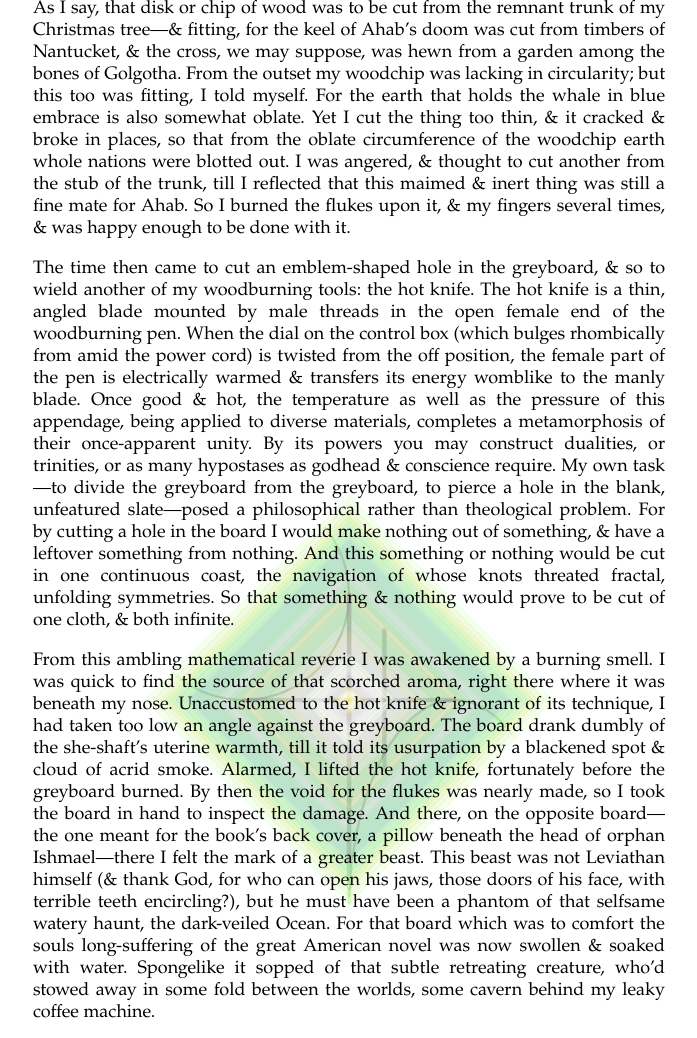
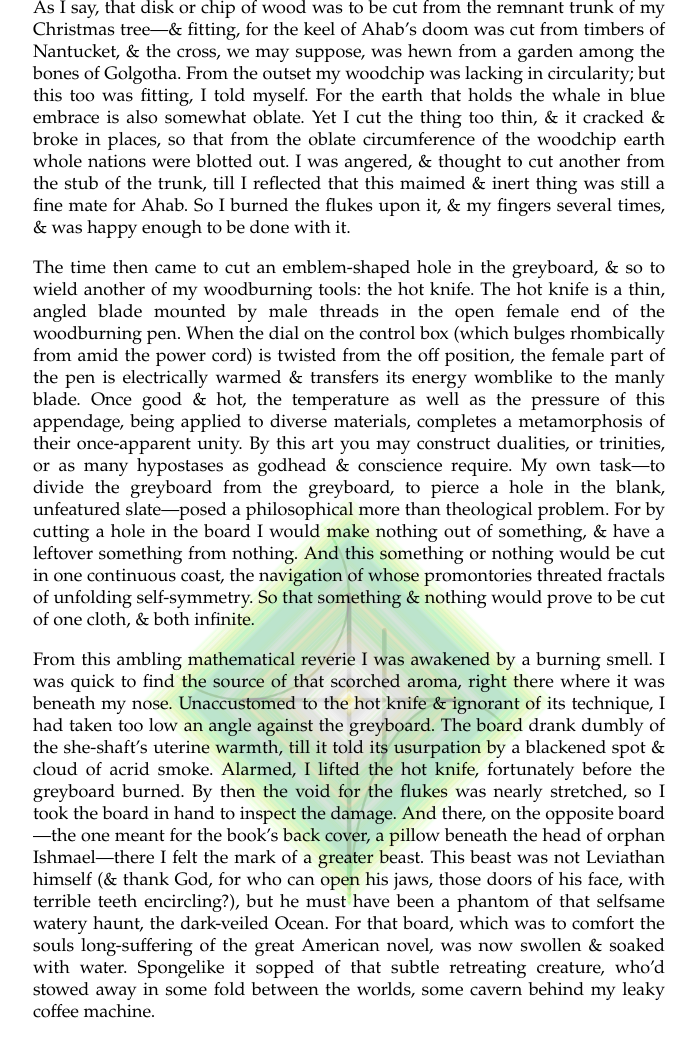
Before and after one commit to Perceptua/perceptua, a Jekyll site: the page built from _posts/2023-03-06-melville,-his-mark.md, in a window 1280 px wide and 1400 px high, scrolled down 1035 px, cut to the strip 0-1038 px from the top of the window. Shown: the whole strip, without its empty margins (291-988 px from the left). Built offline with Jekyll 4.4.1, drawn with Linux system fonts in a browser that asks for light colours.

Commit message:
edit text of Melville, His Mark

```diff
--- a/_posts/2023-03-06-melville,-his-mark.md
+++ b/_posts/2023-03-06-melville,-his-mark.md
@@ -15,9 +15,9 @@ But recalling I had power to bind as well as to loose, I put melancholy aside &
 
 As I say, that disk or chip of wood was to be cut from the remnant trunk of my Christmas tree—& fitting, for the keel of Ahab's doom was cut from timbers of Nantucket, & the cross, we may suppose, was hewn from a garden among the bones of Golgotha. From the outset my woodchip was lacking in circularity; but this too was fitting, I told myself. For the earth that holds the whale in blue embrace is also somewhat oblate. Yet I cut the thing too thin, & it cracked & broke in places, so that from the oblate circumference of the woodchip earth whole nations were blotted out. I was angered, & thought to cut another from the stub of the trunk, till I reflected that this maimed & inert thing was still a fine mate for Ahab. So I burned the flukes upon it, & my fingers several times, & was happy enough to be done with it.
 
-The time then came to cut an emblem-shaped hole in the greyboard, & so to wield another of my woodburning tools: the hot knife. The hot knife is a thin, angled blade mounted by male threads in the open female end of the woodburning pen. When the dial on the control box (which bulges rhombically from amid the power cord) is twisted from the off position, the female part of the pen is electrically warmed & transfers its energy womblike to the manly blade. Once good & hot, the temperature as well as the pressure of this appendage, being applied to diverse materials, completes a metamorphosis of their once-apparent unity. By its powers you may construct dualities, or trinities, or as many hypostases as godhead & conscience require. My own task—to divide the greyboard from the greyboard, to pierce a hole in the blank, unfeatured slate—posed a philosophical rather than theological problem. For by cutting a hole in the board I would make nothing out of something, & have a leftover something from nothing. And this something or nothing would be cut in one continuous coast, the navigation of whose knots threated fractal, unfolding symmetries. So that something & nothing would prove to be cut of one cloth, & both infinite.
+The time then came to cut an emblem-shaped hole in the greyboard, & so to wield another of my woodburning tools: the hot knife. The hot knife is a thin, angled blade mounted by male threads in the open female end of the woodburning pen. When the dial on the control box (which bulges rhombically from amid the power cord) is twisted from the off position, the female part of the pen is electrically warmed & transfers its energy womblike to the manly blade. Once good & hot, the temperature as well as the pressure of this appendage, being applied to diverse materials, completes a metamorphosis of their once-apparent unity. By this art you may construct dualities, or trinities, or as many hypostases as godhead & conscience require. My own task—to divide the greyboard from the greyboard, to pierce a hole in the blank, unfeatured slate—posed a philosophical more than theological problem. For by cutting a hole in the board I would make nothing out of something, & have a leftover something from nothing. And this something or nothing would be cut in one continuous coast, the navigation of whose promontories threated fractals of unfolding self-symmetry. So that something & nothing would prove to be cut of one cloth, & both infinite.
 
-From this ambling mathematical reverie I was awakened by a burning smell. I was quick to find the source of that scorched aroma, right there where it was beneath my nose. Unaccustomed to the hot knife & ignorant of its technique, I had taken too low an angle against the greyboard. The board drank dumbly of the she-shaft's uterine warmth, till it told its usurpation by a blackened spot & cloud of acrid smoke. Alarmed, I lifted the hot knife, fortunately before the greyboard burned. By then the void for the flukes was nearly made, so I took the board in hand to inspect the damage. And there, on the opposite board—the one meant for the book's back cover, a pillow beneath the head of orphan Ishmael—there I felt the mark of a greater beast. This beast was not Leviathan himself (& thank God, for who can open his jaws, those doors of his face, with terrible teeth encircling?), but he must have been a phantom of that selfsame watery haunt, the dark-veiled Ocean. For that board which was to comfort the souls long-suffering of the great American novel was now swollen & soaked with water. Spongelike it sopped of that subtle retreating creature, who'd stowed away in some fold between the worlds, some cavern behind my leaky coffee machine.
+From this ambling mathematical reverie I was awakened by a burning smell. I was quick to find the source of that scorched aroma, right there where it was beneath my nose. Unaccustomed to the hot knife & ignorant of its technique, I had taken too low an angle against the greyboard. The board drank dumbly of the she-shaft's uterine warmth, till it told its usurpation by a blackened spot & cloud of acrid smoke. Alarmed, I lifted the hot knife, fortunately before the greyboard burned. By then the void for the flukes was nearly stretched, so I took the board in hand to inspect the damage. And there, on the opposite board—the one meant for the book's back cover, a pillow beneath the head of orphan Ishmael—there I felt the mark of a greater beast. This beast was not Leviathan himself (& thank God, for who can open his jaws, those doors of his face, with terrible teeth encircling?), but he must have been a phantom of that selfsame watery haunt, the dark-veiled Ocean. For that board, which was to comfort the souls long-suffering of the great American novel, was now swollen & soaked with water. Spongelike it sopped of that subtle retreating creature, who'd stowed away in some fold between the worlds, some cavern behind my leaky coffee machine.
 
 <iframe
   width="560" height="315"
```
